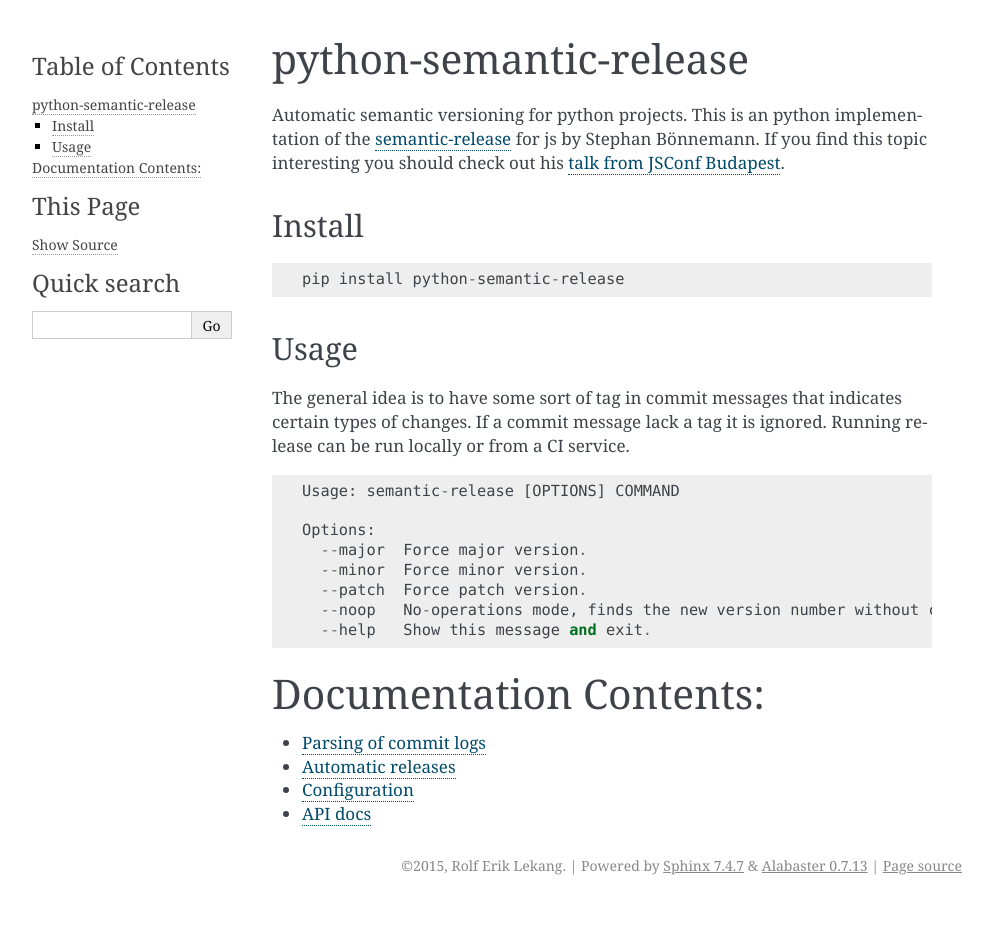
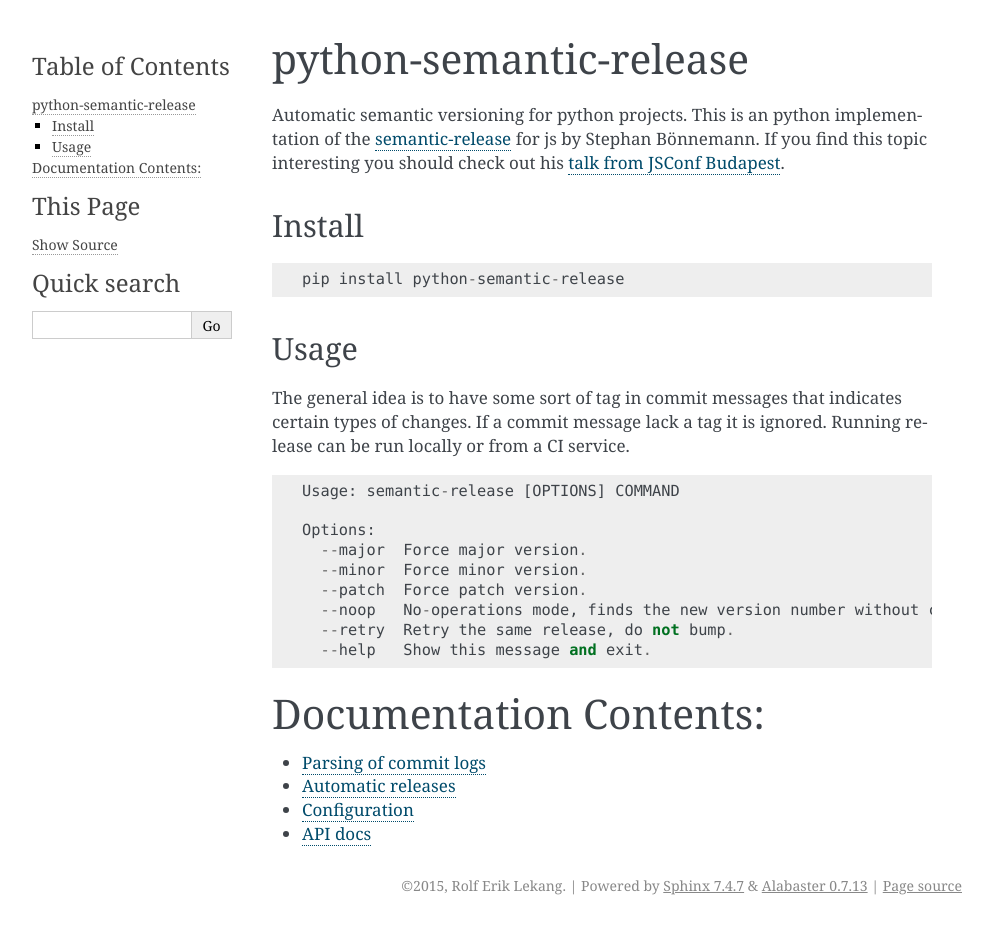
Before and after one commit to python-semantic-release/python-semantic-release, a Sphinx documentation site: the page built from docs/index.rst, in a window 1280 px wide. Shown: the whole page, without its empty margins (148-1141 px from the left). Built offline with Sphinx 7.4.7, drawn with Linux system fonts in a browser that asks for light colours; pages that are not in the unit, such as notebooks, are missing from menus.

Commit message:
docs: Add retry option to cli docs

```diff
--- a/docs/index.rst
+++ b/docs/index.rst
@@ -31,6 +31,7 @@
       --minor  Force minor version.
       --patch  Force patch version.
       --noop   No-operations mode, finds the new version number without changing it.
+      --retry  Retry the same release, do not bump.
       --help   Show this message and exit.
 
 Documentation Contents:
```
